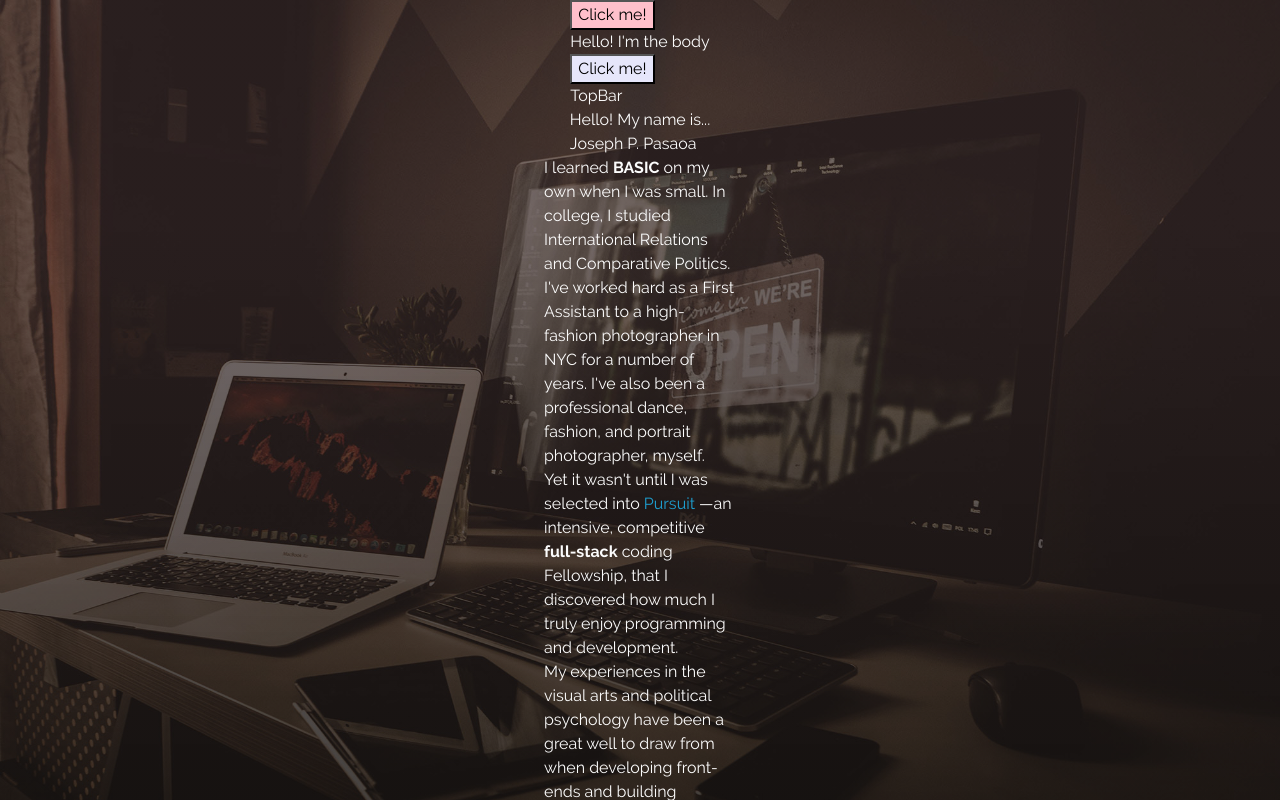
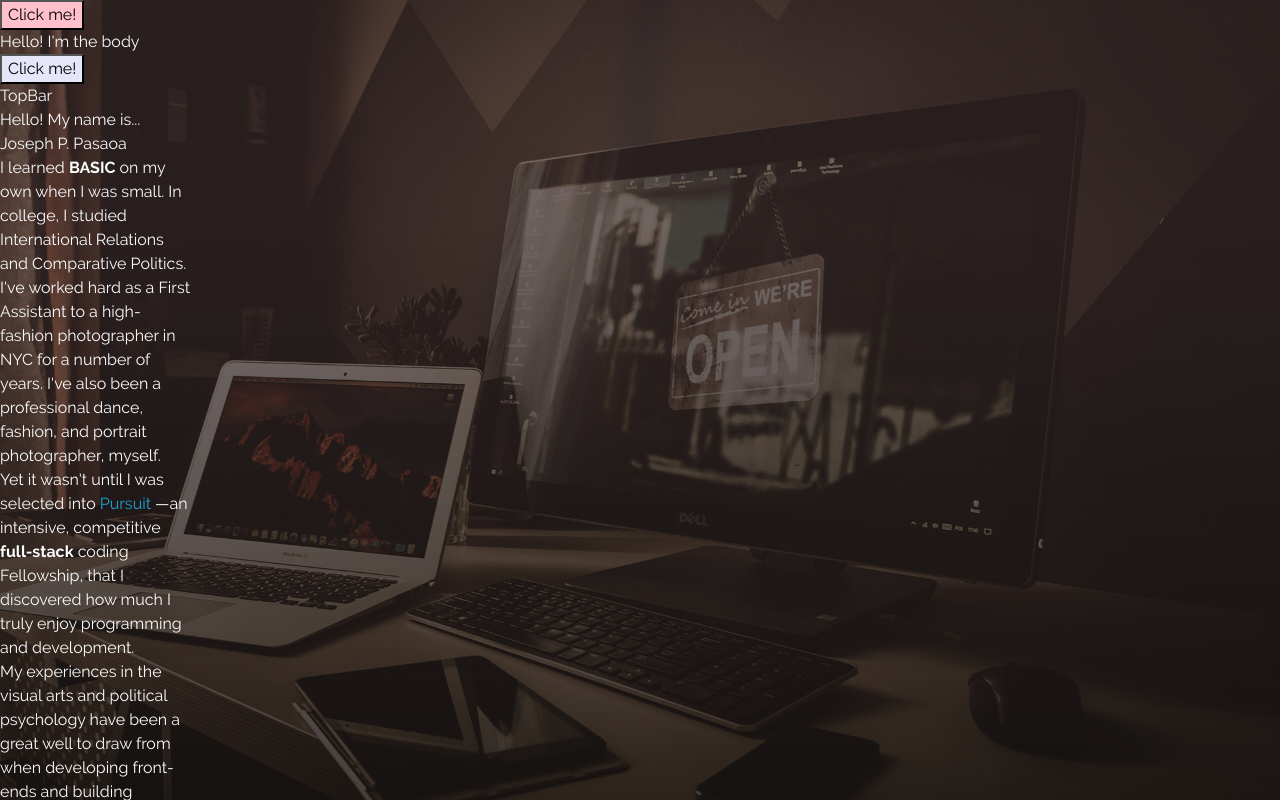
Before and after one commit to joseph-p-pasaoa/my-portfolio-site-v1-redraw--react-ts, a React (Create React App) app: page / in a window 1280 px wide. Shown: the top 800 px of the page. Built offline with nearby package versions, Linux system fonts and the light colour scheme.

Commit message:
revise mixin flex-straight defaults to match actual css3 default vals, rename background.scss to backgrounds.scss'

```diff
--- a/src/Main.scss
+++ b/src/Main.scss
@@ -2,7 +2,7 @@
 @import "~bootstrap/scss/bootstrap";   // necessary for react-bootstrap styling
 
 @import './styles/reset';              // modern reset by Andy Bell
-@import './styles/background';         // background dimming mechanism
+@import './styles/backgrounds';        // all layout-related backgrounds
 
 
 
@@ -47,7 +47,7 @@
     @return $result;
 }
 
-@mixin flex-straight($direction: row, $justify-content: flex-start, $align-items: flex-start) {
+@mixin flex-straight($direction: row, $justify-content: flex-start, $align-items: stretch) {
     display: flex;
     flex-direction: $direction;
     flex-wrap: nowrap;
@@ -108,7 +108,7 @@ th {
 
 /* LAYOUT */
 .layout-base {
-    @include flex-straight(column, flex-start, center);
+    @include flex-straight(column);
 }
 
 
--- a/src/styles/_background.scss
+++ b/src/styles/_backgrounds.scss
@@ -1,4 +1,4 @@
-// BACKGROUND DIMMING MECHANISM
+// BASE BODY BACKGROUND
 
 body {
     background-color: #171111; // to cover viewport completely when screen is dragged
```
